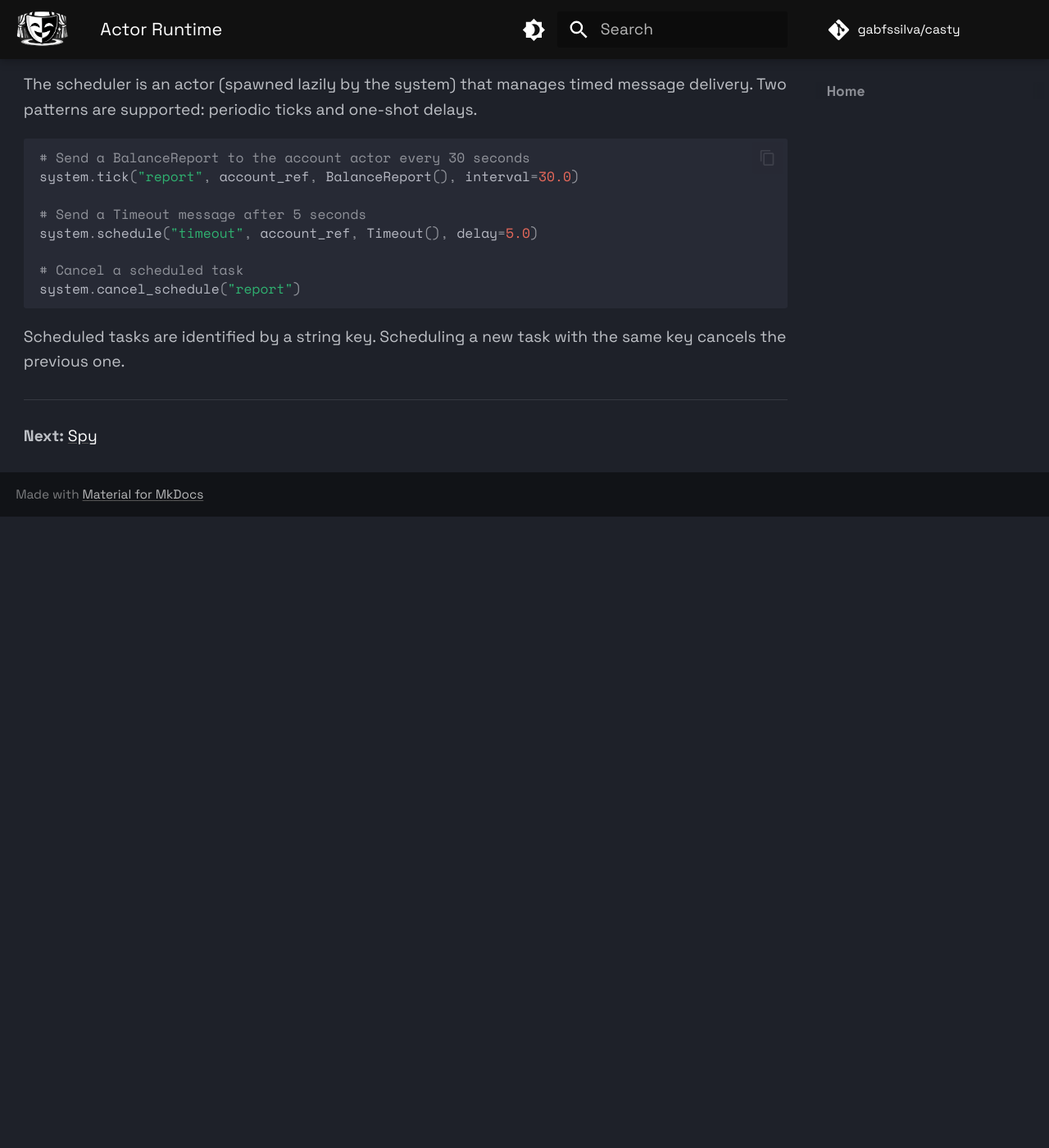
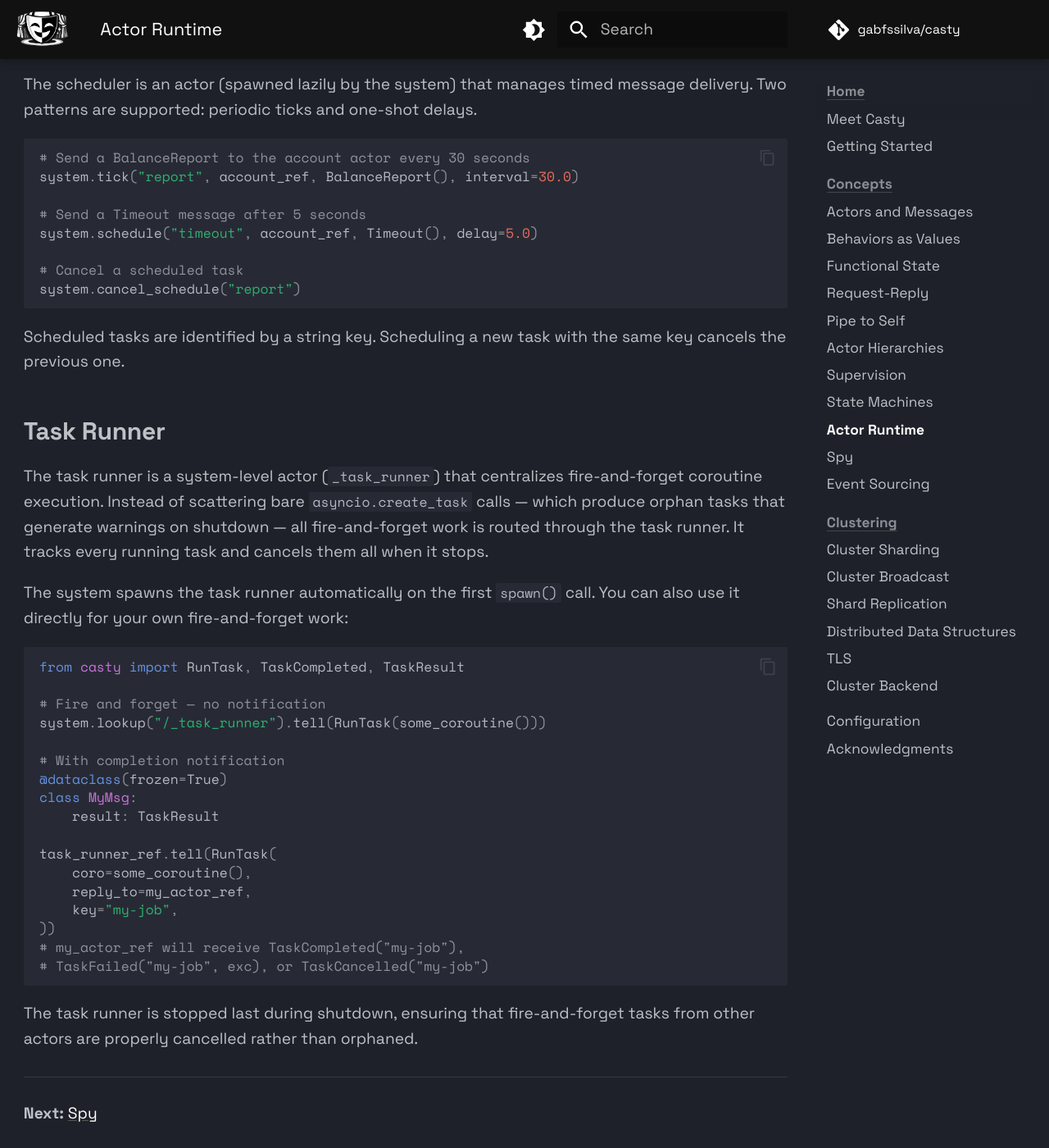
Before and after one commit to gabfssilva/casty, an MkDocs documentation site: the page built from docs/concepts/actor-runtime.md, in a window 1280 px wide and 1400 px high, scrolled down 2131 px. Shown: the whole window at 82% size. Built offline with MkDocs 1.6.1 and Material for MkDocs 9.7.7, drawn with Linux system fonts in a browser that asks for light colours; comment, search, counter and statistics services are not loaded; before the commit the page ends 2761 px from its top, so only the background shows below that.

Commit message:
docs: add Task Runner section to actor runtime concepts
Co-Authored-By: Claude Opus 4.6 <noreply@anthropic.com>

````diff
--- a/docs/concepts/actor-runtime.md
+++ b/docs/concepts/actor-runtime.md
@@ -75,6 +75,34 @@ system.cancel_schedule("report")
 
 Scheduled tasks are identified by a string key. Scheduling a new task with the same key cancels the previous one.
 
+## Task Runner
+
+The task runner is a system-level actor (`_task_runner`) that centralizes fire-and-forget coroutine execution. Instead of scattering bare `asyncio.create_task` calls — which produce orphan tasks that generate warnings on shutdown — all fire-and-forget work is routed through the task runner. It tracks every running task and cancels them all when it stops.
+
+The system spawns the task runner automatically on the first `spawn()` call. You can also use it directly for your own fire-and-forget work:
+
+```python
+from casty import RunTask, TaskCompleted, TaskResult
+
+# Fire and forget — no notification
+system.lookup("/_task_runner").tell(RunTask(some_coroutine()))
+
+# With completion notification
+@dataclass(frozen=True)
+class MyMsg:
+    result: TaskResult
+
+task_runner_ref.tell(RunTask(
+    coro=some_coroutine(),
+    reply_to=my_actor_ref,
+    key="my-job",
+))
+# my_actor_ref will receive TaskCompleted("my-job"),
+# TaskFailed("my-job", exc), or TaskCancelled("my-job")
+```
+
+The task runner is stopped last during shutdown, ensuring that fire-and-forget tasks from other actors are properly cancelled rather than orphaned.
+
 ---
 
 **Next:** [Spy](spy.md)
````
